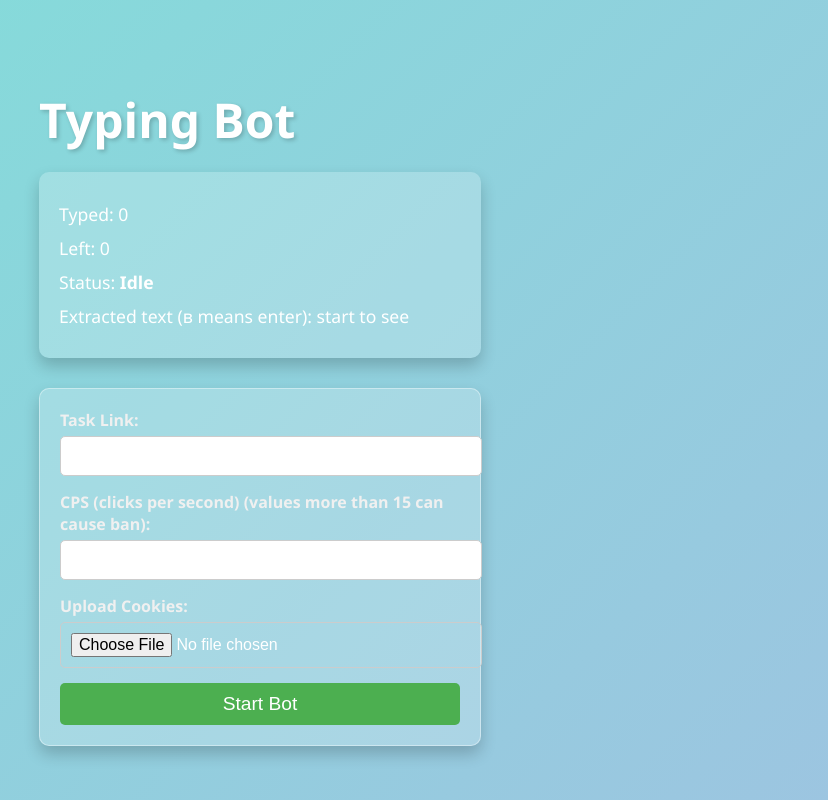
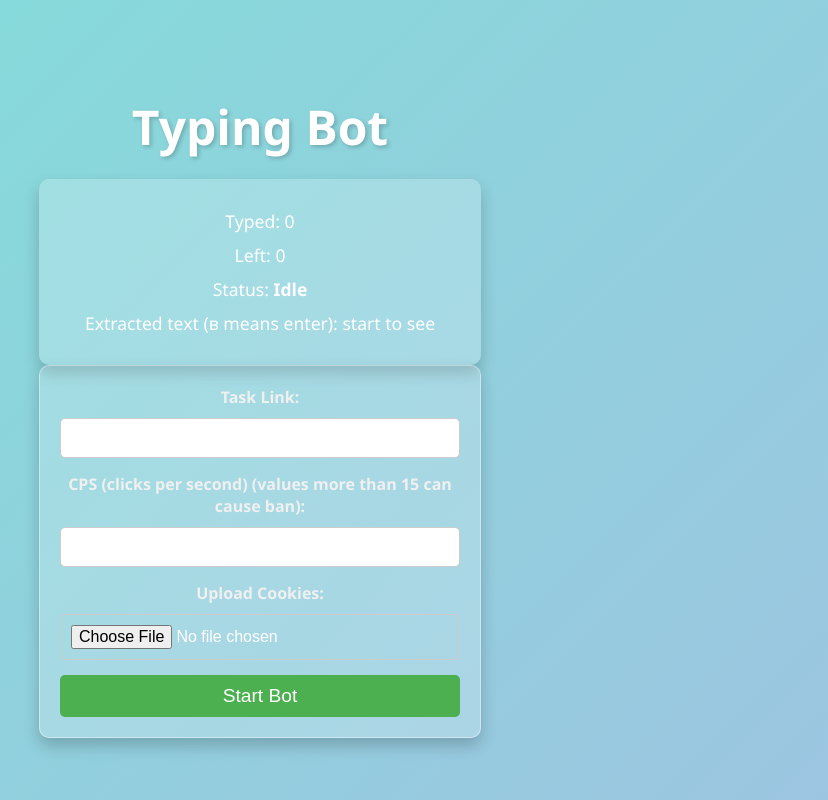
Before and after one commit to slavik2011/tc-server, a Flask app: page / in a window 1280 px wide. Shown: the whole page, without its empty margins (380-1208 px from the left). Run offline with Flask 3, Linux system fonts and the light colour scheme; parts of the project's set-up code (start-up, migrations or seed data) failed here and were passed over; some libraries are stand-ins or nearby versions.

Commit message:
Update index.html

```diff
--- a/templates/index.html
+++ b/templates/index.html
@@ -33,10 +33,12 @@
             margin-bottom: 20px;
             text-shadow: 2px 2px 4px rgba(0, 0, 0, 0.2);
             animation: fadeIn 2s ease;
+            text-align: center;
         }
 
         p {
             font-size: 1.2rem;
+            text-align: center;
         }
 
         #status {
@@ -49,6 +51,9 @@
             border-radius: 10px;
             box-shadow: 0 8px 16px rgba(0, 0, 0, 0.2);
             animation: popUp 1s ease;
+            text-align: center;
+            max-width: 500px;
+            margin: 0 auto;
         }
 
         .info-box p {
@@ -70,11 +75,13 @@
             box-shadow: 0 8px 16px rgba(0, 0, 0, 0.2);
             max-width: 400px;
             animation: fadeIn 2s ease;
+            text-align: center;
+            margin: 0 auto;
         }
 
         form label {
             display: block;
-            margin-bottom: 5px;
+            margin-bottom: 10px;
             font-weight: bold;
             color: #f0f0f0;
         }
@@ -87,6 +94,7 @@
             border: 1px solid #ccc;
             font-size: 1rem;
             transition: all 0.3s;
+            box-sizing: border-box;
         }
 
         form input:focus {
```
